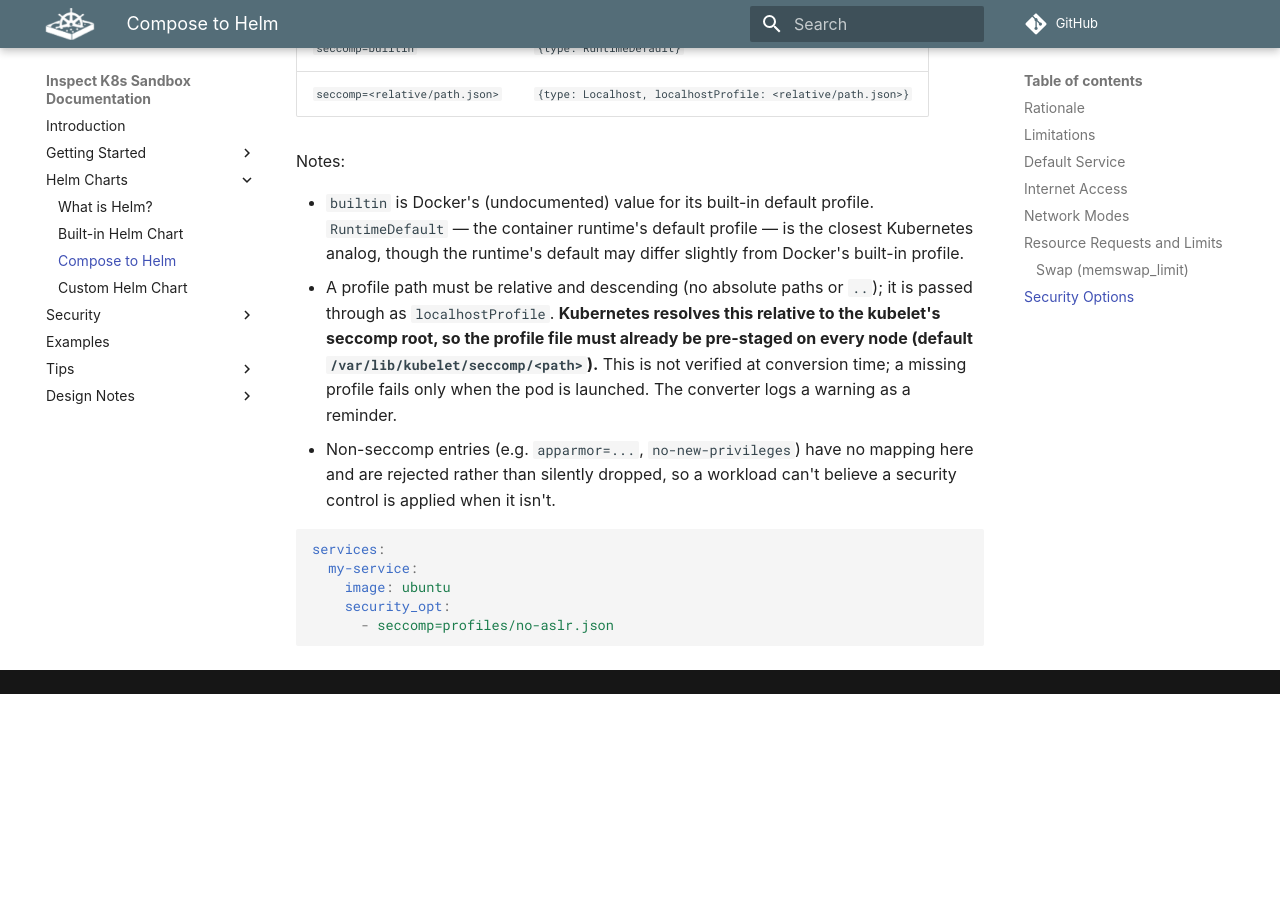
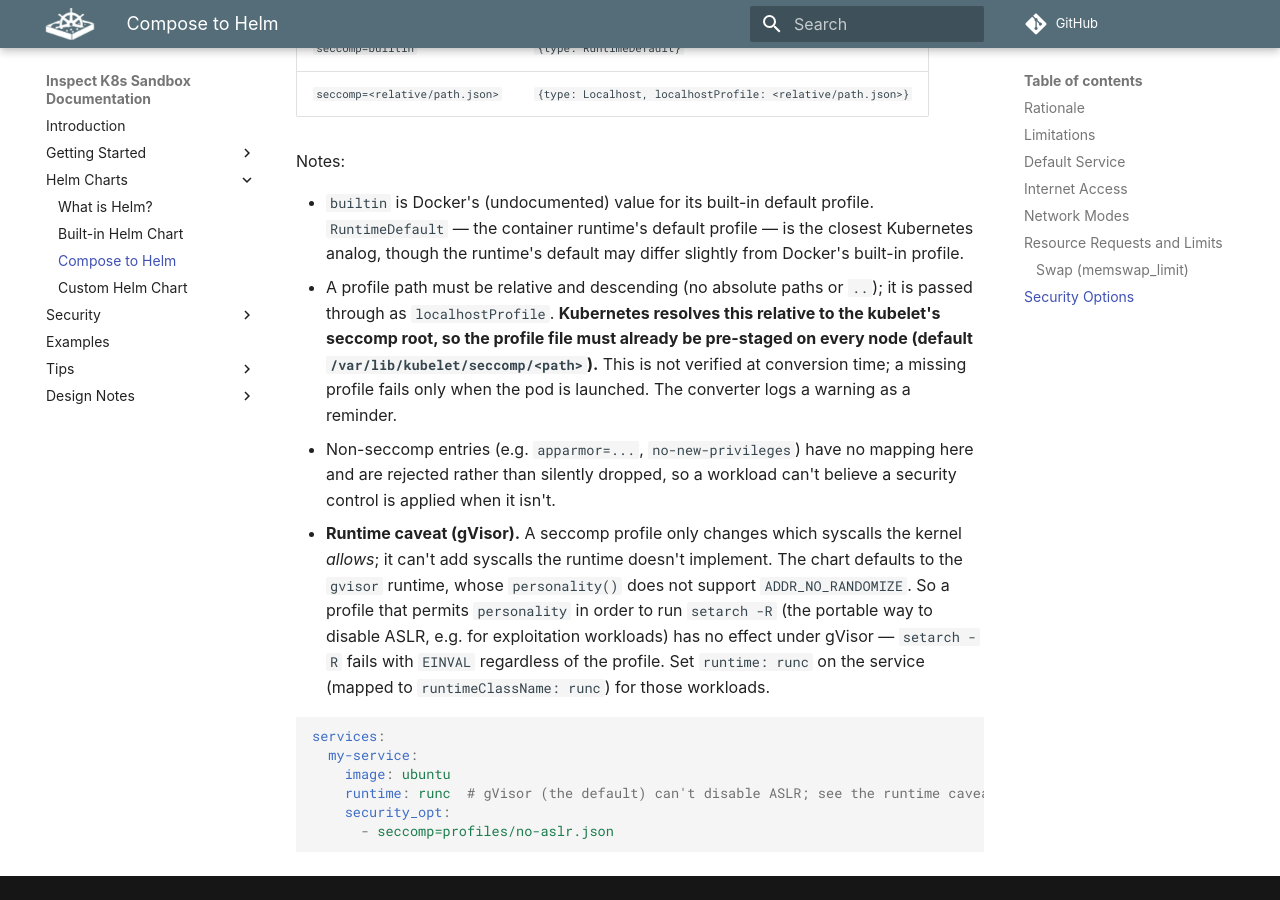
Before and after one commit to UKGovernmentBEIS/inspect_k8s_sandbox, an MkDocs documentation site: the page built from docs/docs/helm/compose-to-helm.md, in a window 1280 px wide and 900 px high, scrolled down 3901 px. Built offline with MkDocs 1.6.1 and Material for MkDocs 9.7.7, drawn with Linux system fonts in a browser that asks for light colours; some web fonts are replaced; comment, search, counter and statistics services are not loaded; before the commit the page ends 4595 px from its top, so only the background shows below that.

Commit message:
docs: gVisor/runc caveat for seccomp; test the compose entrypoint
The seccomp use case that motivates security_opt (disable ASLR via `setarch -R`,
needing `personality(ADDR_NO_RANDOMIZE)`) is a no-op under the chart's default
gVisor runtime, which doesn't implement that personality flag. Document that it
needs `runtime: runc`.

Add a test that drives the real ("k8s", compose.yaml) entrypoint
(parse_docker_config -> ComposeConfigValuesSource), not the converter directly,
so a regression where inspect_ai's ComposeConfig rejects security_opt before the
converter runs is caught. Requires the inspect-ai>=0.3.236 floor.

Co-Authored-By: Claude Opus 4.8 (1M context) <noreply@anthropic.com>

````diff
--- a/docs/docs/helm/compose-to-helm.md
+++ b/docs/docs/helm/compose-to-helm.md
@@ -182,11 +182,19 @@ Notes:
 - Non-seccomp entries (e.g. `apparmor=...`, `no-new-privileges`) have no mapping here and
   are rejected rather than silently dropped, so a workload can't believe a security
   control is applied when it isn't.
+- **Runtime caveat (gVisor).** A seccomp profile only changes which syscalls the kernel
+  *allows*; it can't add syscalls the runtime doesn't implement. The chart defaults to the
+  `gvisor` runtime, whose `personality()` does not support `ADDR_NO_RANDOMIZE`. So a
+  profile that permits `personality` in order to run `setarch -R` (the portable way to
+  disable ASLR, e.g. for exploitation workloads) has no effect under gVisor — `setarch -R`
+  fails with `EINVAL` regardless of the profile. Set `runtime: runc` on the service
+  (mapped to `runtimeClassName: runc`) for those workloads.
 
 ```yaml
 services:
   my-service:
     image: ubuntu
+    runtime: runc  # gVisor (the default) can't disable ASLR; see the runtime caveat above
     security_opt:
       - seccomp=profiles/no-aslr.json
 ```
````
Also changed, not shown: 1 other file.
